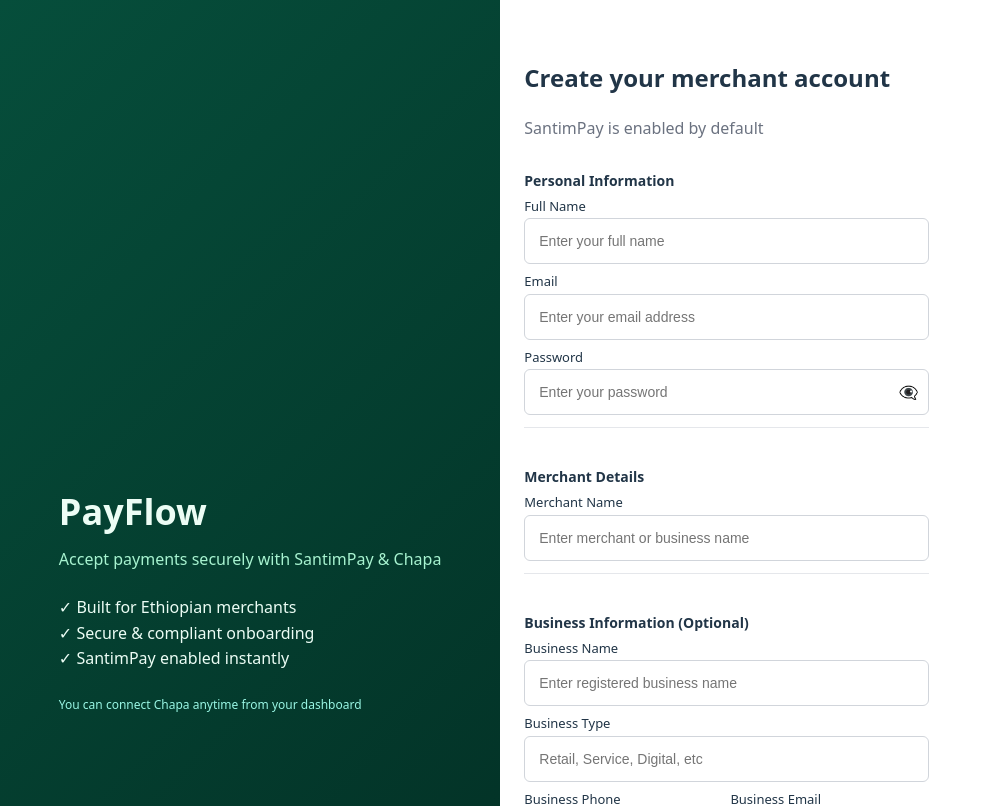
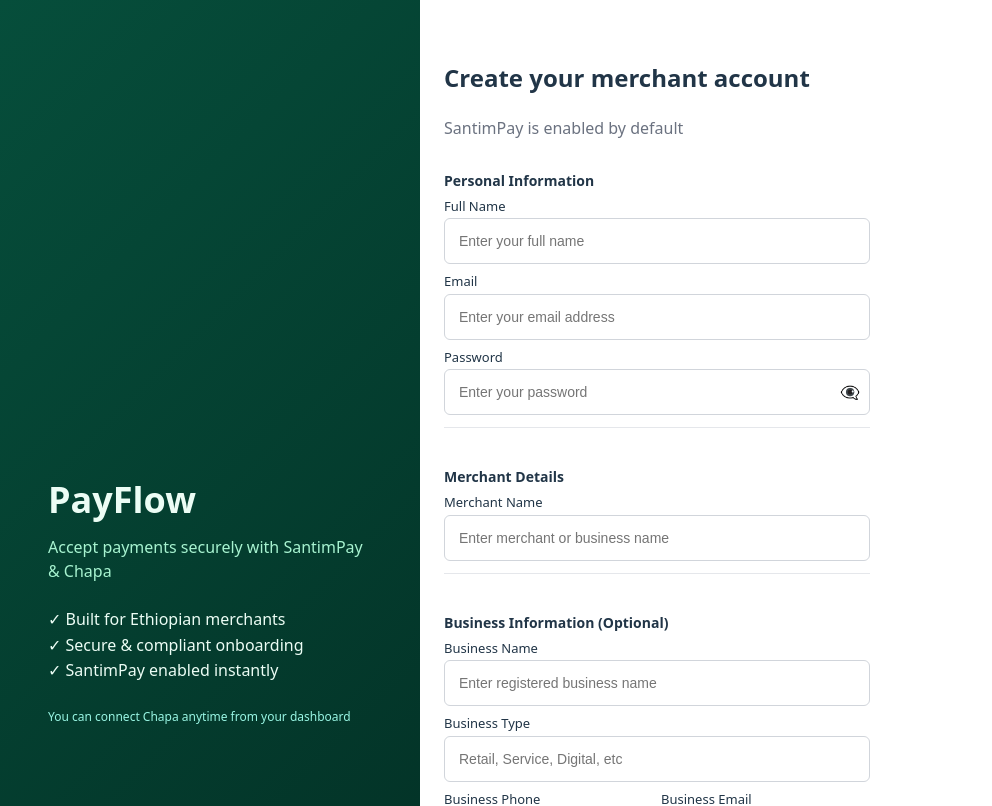
Before and after one commit to reku7/paylink-pro, a React app in the folder frontend/: page /register in a window 1280 px wide. Shown: the top 806 px of the page, without its empty margins (0-992 px from the left). Built offline with nearby package versions, Linux system fonts and the light colour scheme; no server answers; the HTML template or start-up script is replaced by a standard one.

Commit message:
remove extra space

```diff
--- a/frontend/src/pages/Register.jsx
+++ b/frontend/src/pages/Register.jsx
@@ -256,9 +256,12 @@
   page: {
     minHeight: "100vh",
     display: "flex",
+    width: "100%",
   },
+
+  /* LEFT — BRANDING */
   left: {
-    width: "50%",
+    width: "420px", // ✅ fixed like dashboard sidebar
     minHeight: "100vh",
     background: "linear-gradient(135deg, #064e3b 0%, #022c22 100%)",
     color: "#ecfdf5",
@@ -266,24 +269,41 @@
     display: "flex",
     alignItems: "center",
     justifyContent: "center",
+    boxSizing: "border-box",
   },
 
-  brand: { fontSize: 36, fontWeight: 800, marginBottom: 8 },
-  tagline: { fontSize: 16, marginBottom: 24, color: "#a7f3d0" },
+  brand: {
+    fontSize: 36,
+    fontWeight: 800,
+    marginBottom: 8,
+  },
+
+  tagline: {
+    fontSize: 16,
+    marginBottom: 24,
+    color: "#a7f3d0",
+  },
+
   features: {
     listStyle: "none",
     padding: 0,
     marginBottom: 24,
     lineHeight: 1.6,
   },
-  trust: { fontSize: 12, color: "#99f6e4" },
 
+  trust: {
+    fontSize: 12,
+    color: "#99f6e4",
+  },
+
+  /* RIGHT — FORM */
   right: {
-    width: "50%",
+    flex: 1, // ✅ THIS IS THE KEY FIX
     background: "#ffffff",
     padding: "40px 24px",
     minHeight: "100vh",
     overflowY: "auto",
+    boxSizing: "border-box",
   },
 
   formWrapper: {
@@ -292,8 +312,14 @@
     margin: "0 auto",
   },
 
-  header: { marginBottom: 16 }, // reduce spacing
-  subHeader: { color: "#6b7280", marginTop: 2 },
+  header: {
+    marginBottom: 16,
+  },
+
+  subHeader: {
+    color: "#6b7280",
+    marginTop: 2,
+  },
 
   error: {
     background: "#fef2f2",
@@ -303,16 +329,40 @@
     marginBottom: 10,
   },
 
-  formGrid: { display: "grid", gap: 12 }, // less vertical gap
+  formGrid: {
+    display: "grid",
+    gap: 12,
+  },
+
   section: {
     marginBottom: 12,
     paddingBottom: 4,
     borderBottom: "1px solid #e5e7eb",
   },
-  sectionTitle: { fontWeight: 700, marginBottom: 6, fontSize: 14 },
-  row: { display: "grid", gridTemplateColumns: "1fr 1fr", gap: 8 }, // tighter row spacing
-  field: { marginBottom: 8 }, // less vertical gap between inputs
-  label: { display: "block", marginBottom: 2, fontWeight: 500, fontSize: 13 },
+
+  sectionTitle: {
+    fontWeight: 700,
+    marginBottom: 6,
+    fontSize: 14,
+  },
+
+  row: {
+    display: "grid",
+    gridTemplateColumns: "1fr 1fr",
+    gap: 8,
+  },
+
+  field: {
+    marginBottom: 8,
+  },
+
+  label: {
+    display: "block",
+    marginBottom: 2,
+    fontWeight: 500,
+    fontSize: 13,
+  },
+
   input: {
     width: "100%",
     padding: 14,
@@ -336,6 +386,7 @@
     cursor: "pointer",
     marginTop: 8,
   },
+
   buttonDisabled: {
     width: "100%",
     padding: 16,
@@ -344,5 +395,10 @@
     border: "none",
     marginTop: 8,
   },
-  login: { marginTop: 8, textAlign: "center", fontSize: 13 },
+
+  login: {
+    marginTop: 8,
+    textAlign: "center",
+    fontSize: 13,
+  },
 };
```
